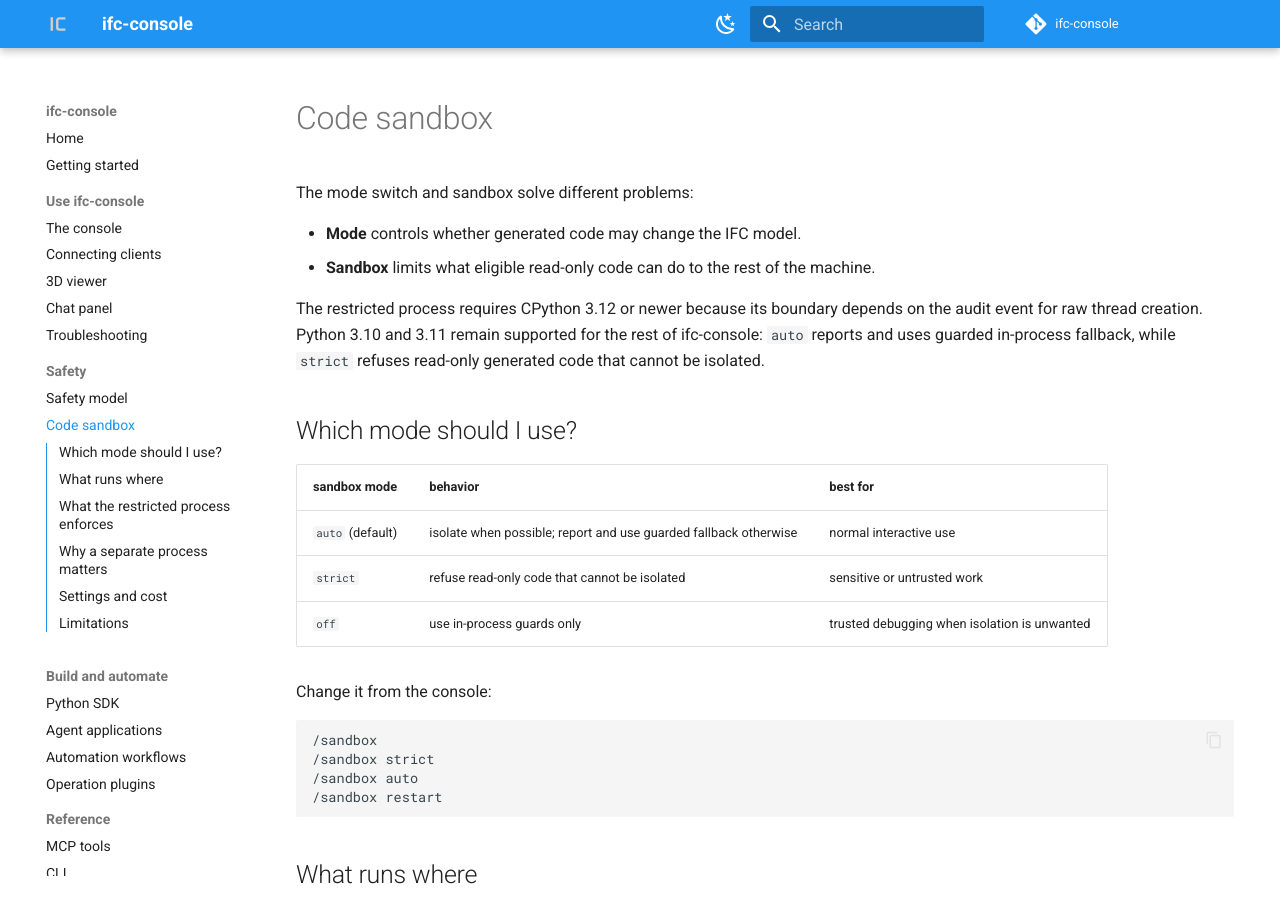
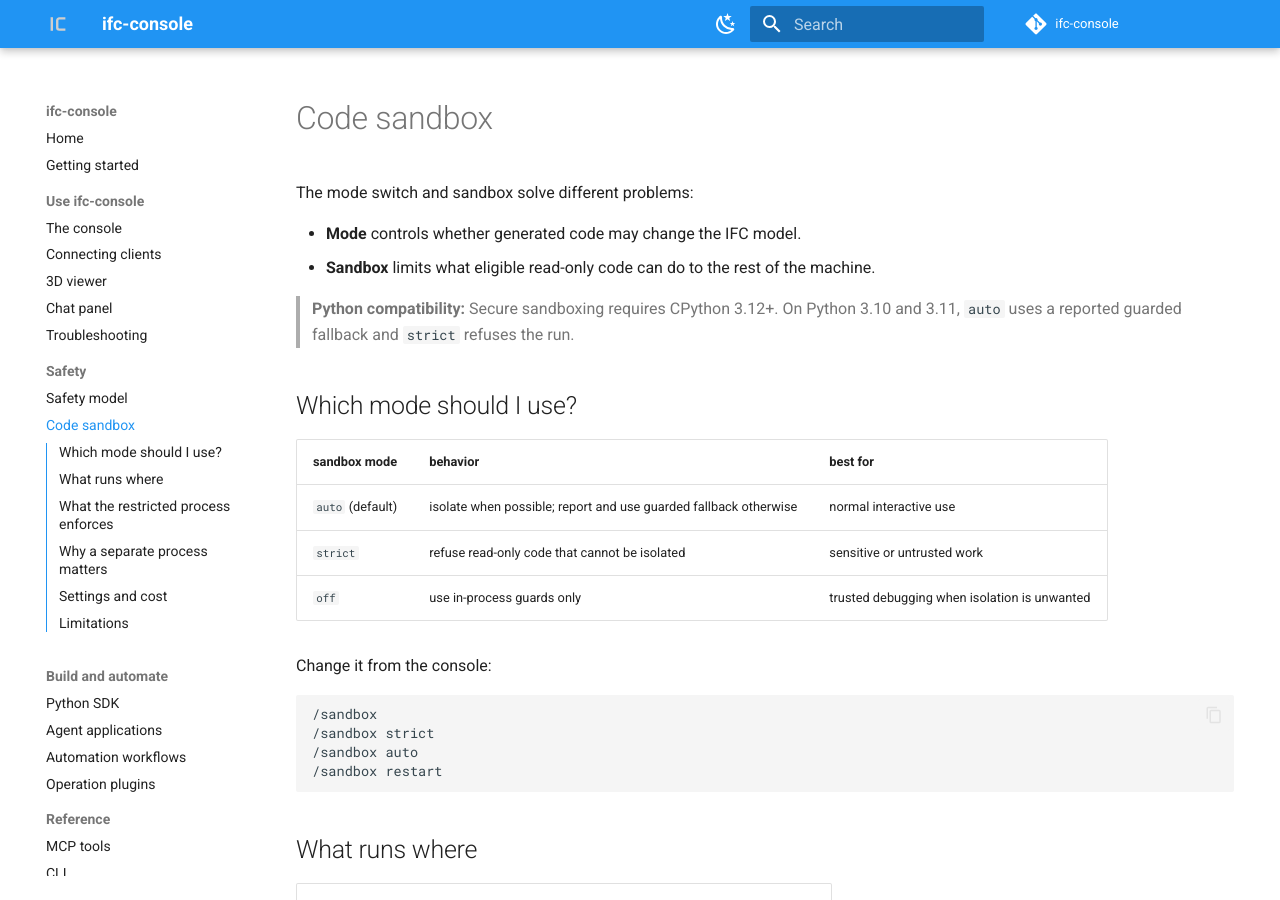
Before and after one commit to nbharathik/ifc-console, an MkDocs documentation site: the page built from docs/sandbox.md, in a window 1280 px wide and 900 px high. Built offline with MkDocs 1.6.1 and Material for MkDocs 9.7.7, drawn with Linux system fonts in a browser that asks for light colours; comment, search, counter and statistics services are not loaded.

```diff
--- a/docs/sandbox.md
+++ b/docs/sandbox.md
@@ -6,11 +6,9 @@ The mode switch and sandbox solve different problems:
 - **Sandbox** limits what eligible read-only code can do to the rest of the
   machine.
 
-The restricted process requires CPython 3.12 or newer because its boundary
-depends on the audit event for raw thread creation. Python 3.10 and 3.11 remain
-supported for the rest of ifc-console: `auto` reports and uses guarded
-in-process fallback, while `strict` refuses read-only generated code that
-cannot be isolated.
+> **Python compatibility:** Secure sandboxing requires CPython 3.12+. On Python
+> 3.10 and 3.11, `auto` uses a reported guarded fallback and `strict` refuses
+> the run.
 
 ## Which mode should I use?
 
```
Also changed, not shown: 2 other files.
